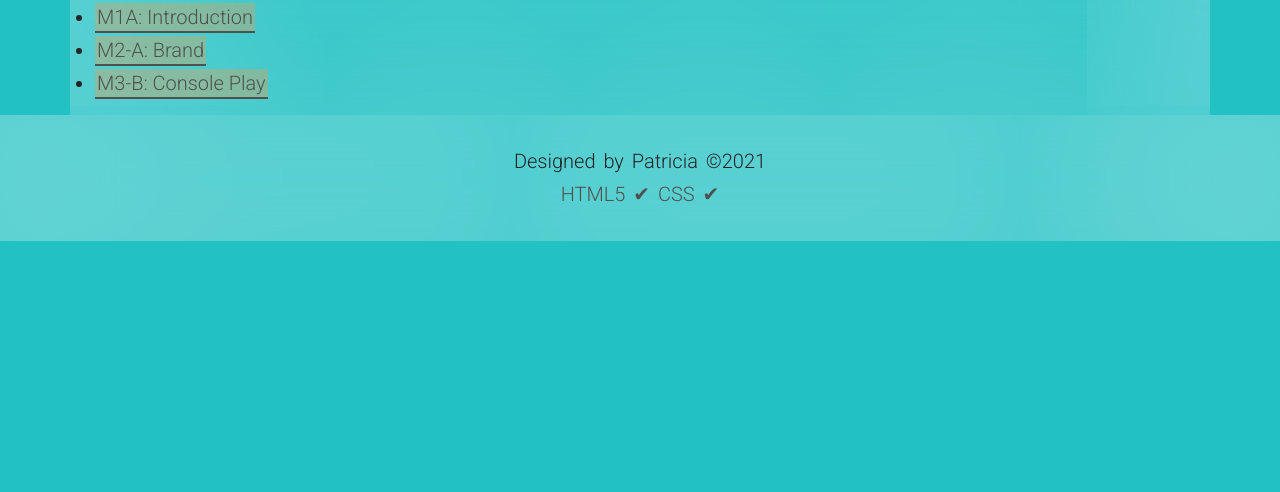
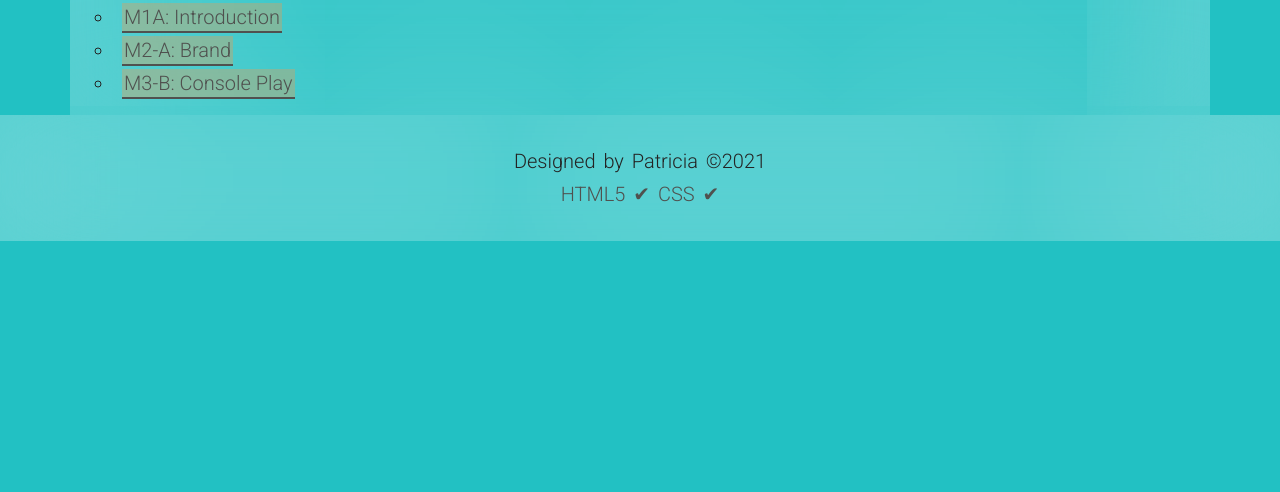
Before and after one commit to prosari1/web215, a plain HTML site: page index.html in a window 1280 px wide. Shown: the part 308-800 px from the top of the page. Drawn offline with Linux system fonts and the light colour scheme.

Commit message:
Updated css

```diff
--- a/styles/main.css
+++ b/styles/main.css
@@ -150,6 +150,8 @@ code {
   background-color: #6e6e6d;
   border: 2px solid #E67E22;
   padding: 5px;
+  list-style-position: inside;
+  color: #E67E22;
 }
 
 .input {
@@ -164,3 +166,11 @@ span {
   color: #88D498;
   font-size: 30px;
 }
+
+/* TOC Styling */
+
+.toc-style {
+  line-height: 38px;
+  list-style-type: circle;
+  list-style-position: inside;
+}
```
